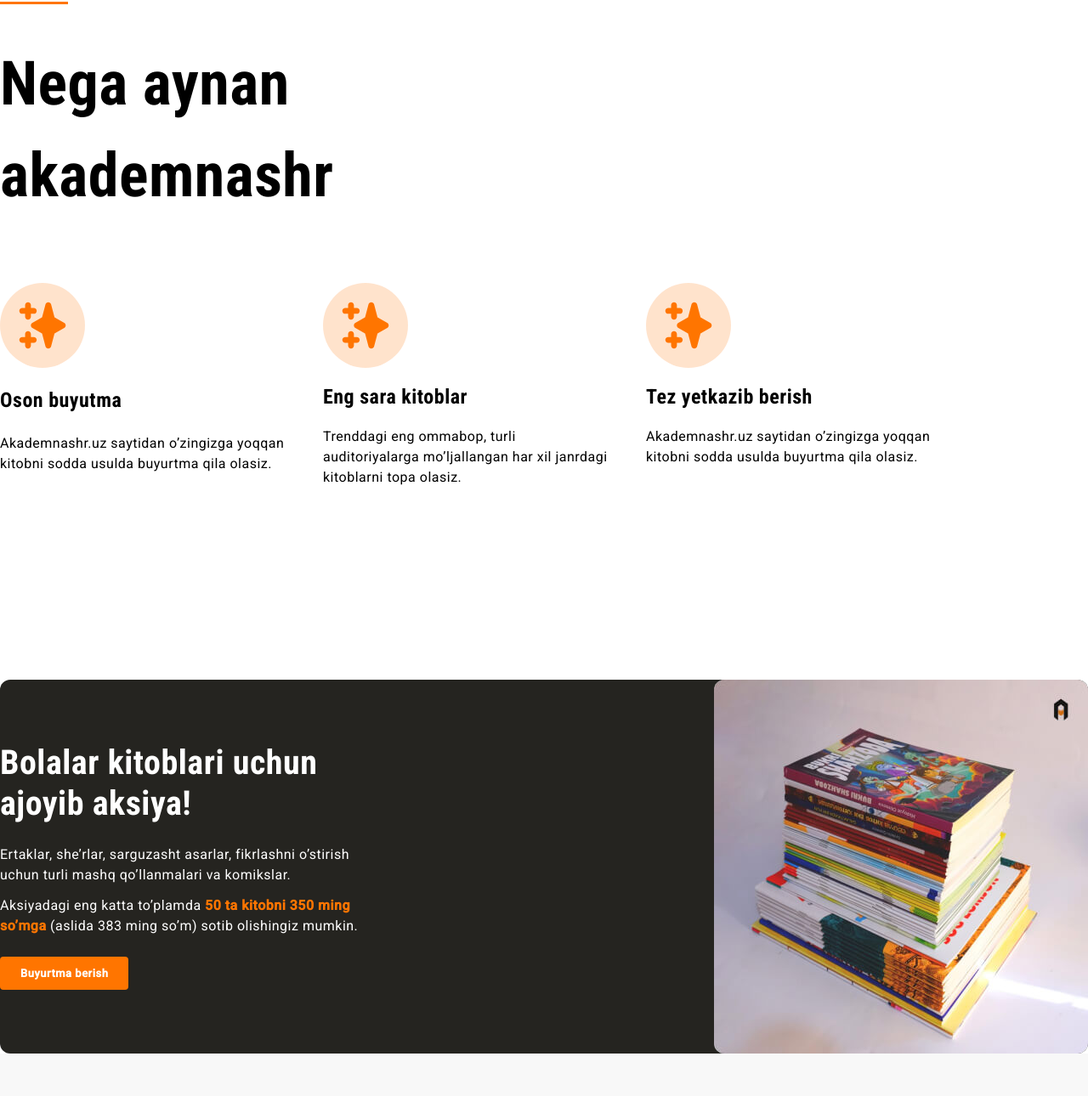
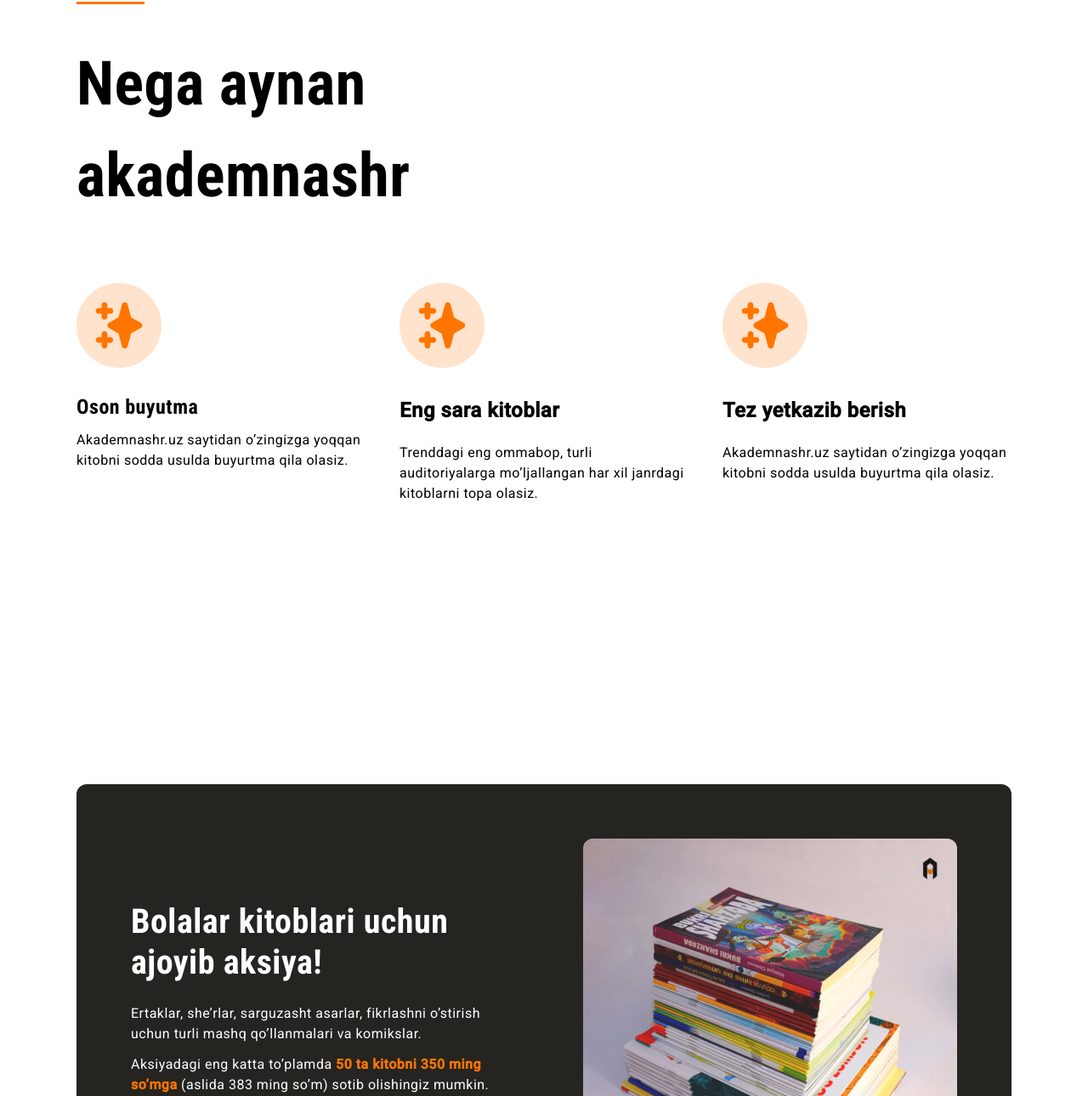
Before and after one commit to Muhammadumar177/akademnashr-promo, a plain HTML site: page index.html in a window 1280 px wide. Shown: the part 975-2265 px from the top of the page at 85% size. Drawn offline with Linux system fonts and the light colour scheme.

Commit message:
add container and related styles and footer links marging

```diff
--- a/css/style.css
+++ b/css/style.css
@@ -1,5 +1,9 @@
-
+*{
+  box-sizing: border-box ;
+}
 body{
+  padding: 0;
+  margin: 0;
 font-size: 16px;
 line-height: 1.5;
 font-family: "Roboto", sans-serif;
@@ -9,15 +13,27 @@ letter-spacing: 0.5px;
 outline: dotted 3.2px #ff7500 ;
 outline-offset: 3px;
 }
+/* Container  */
 
+.container{
+  width: 100%;
+  max-width: 1140px;
+padding-left: 20px;
+padding-right: 20px;
+margin-right: auto;
+margin-left: auto;
+}
 .site-header{
-display: flex;
-justify-content: space-between;
-align-items: center;
+
 border-top: 5px solid #ff7500;
 padding-top: 16px;
 padding-bottom: 16px;
 background-color: #fff;
+}
+.site-header-container{
+  display: flex;
+justify-content: space-between;
+align-items: center;
 }
 .logo-link{
 transition: opacity 0.5s ease;
@@ -88,13 +104,16 @@ opacity: 0.8;
 opacity: 0.6;
 }
 .hero{
-  display: flex;
-  justify-content: space-between;
+
 padding-top: 80px;
 padding-bottom: 80px;
+background-color: #252420;
+color: #fff;
+}
+.hero-container{
+  display: flex;
   align-items: center;
-  background-color: #252420;
-  color: #fff;
+  justify-content: space-between
 }
 .hero-content{
   width: 360px;
@@ -149,13 +168,19 @@ margin-right: 40px;
   justify-content: center;
 width: 100px;
 height: 100px;
+margin-bottom: 32px;
 border-radius: 50%;
 background-color: rgba(255, 117, 0, 0.2);
 }
-.feature-heading{
+.feature-tittle{
+  margin-top: 0;
+  margin-bottom: 12px;
 font-size: 24px;
 line-height: 1.2;
 font-family: "Roboto Condensed", sans-serif;
+}
+.feature-info{
+  margin: 0;
 }
 .features-list{
   display: flex;
@@ -166,12 +191,18 @@ font-family: "Roboto Condensed", sans-serif;
 }
 
 .promo{
+  padding-top: 120px;
+  padding-bottom: 16px;
+}
+.promo-inner{
   display: flex;
   justify-content: space-between;
   align-items: center;
+  padding: 64px;
   border-radius: 12px;
   background-color: #252420;
   color: #fff;
+
 }
 .promo-content{
 width: 440px;
@@ -267,6 +298,11 @@ line-height: 19px;
 .site-footer-link:last-child{
   margin-right: 0;
 }
+.site-footer-link li {margin-bottom: 16px;
+}
+.site-footer-link li:last-child {margin-bottom: 0;
+}
+
 .site-footer-link a {
   text-decoration: none;
   color: #252420;
--- a/index.html
+++ b/index.html
@@ -15,6 +15,7 @@
   <body>
     <!-- SITE HEADER -->
     <header class="site-header">
+      <div class="site-header-container container">
         <a class="logo-link" href="index.html">
         <img src="img/logo (3).svg" width="227" height="60" alt="sayt logosi"></a>
         <div class="site-header-actions">
@@ -28,11 +29,13 @@
           </nav>
           <a class="main-link" href="#">Ro'yhatdan o'tish</a>
         </div>
+      </div>
     </header>
 
     <main>
       <!-- HERO -->
       <section class="hero">
+        <div class=" hero-container container">
           <div class="hero-content">
             <hr class="orange-line">
             <h2 class="hero-heading">Pythonda dasturlash asoslari</h2>
@@ -40,32 +43,30 @@
             <a class="main-link" href="#">Buyurtma berish</a>
           </div>
                 <img class="hero-img" src="img/python-book.jpg" width="510  " height="510" alt="book abt python">
+        </div>
       </section>
 
 
       <!-- features -->
       <section class="features">
+        <div class="featurers-container container ">
           <hr class="orange-line">
           <h2 class="features-heading">Nega aynan akademnashr</h2>
           <ul class="features-list">
-
             <li class="feature">
               <div class="feature-icon-wrapper">
                 <img src="img/Icon.2.svg" width="56" height="56" alt="iconca">
               </div>
-            <h3 class="feature-heading">Oson buyutma</h3>
+              <h3 class="feature-tittle">Oson buyutma</h3>
               <p class="feature-info">Akademnashr.uz saytidan o’zingizga yoqqan kitobni sodda usulda buyurtma qila olasiz.</p>
             </li>
-
             <li class="feature">
               <div class="feature-icon-wrapper">
                 <img src="img/Icon.2.svg" width="56" height="56" alt="iconca">
               </div>
               <h2   class="feature-heading">Eng sara kitoblar</h2>
-
               <p class="feature-info">Trenddagi eng ommabop, turli auditoriyalarga mo’ljallangan har xil janrdagi kitoblarni topa olasiz.</p>
             </li>
-
             <li class="feature">
               <div class="feature-icon-wrapper">
                 <img src="img/Icon.2.svg" width="56" height="56" alt="iconca">
@@ -74,10 +75,13 @@
                <p class="feature-info">Akademnashr.uz saytidan o’zingizga yoqqan kitobni sodda usulda buyurtma qila olasiz.</p>
             </li>
           </ul>
+        </div>
       </section>
 
       <!-- Aksiyalar -->
       <section class="promo">
+          <div class="container">
+          <div class="promo-inner">
             <div class="promo-content">
               <h2 class="promo-heading">Bolalar kitoblari uchun ajoyib aksiya!</h2>
               <div class="promo-info-wrapper">
@@ -87,18 +91,20 @@
               <a class="main-link" href="#" > Buyurtma berish</a>
             </div>
             <img class="promo-img" src="img/sale-img.jpg"  width="440" height="440" alt="Books on sale" srcset="img/sale-img.jpg 1, img/sale-img@2x.jpg 2x">
+          </div>
+        </div>
         </section>
     </main>
 
     <!-- SITE FOOTER -->
     <footer class="site-footer" >
+      <div class="container">
         <div class="site-footer-top">
           <a class="logo-link" href="index.html"> <img src="img/logo (3).svg" alt="">
           </a>
           <!-- Ijtimoiy tarmoqlar -->
           <ul class="site-footer-socials">
             <li>
-
               <a href="https://t.me/Akademnashr" target="_blank">
                 <svg width="24" height="24" viewBox="0 0 24 24" fill="none" xmlns="http://www.w3.org/2000/svg">
                   <path fill-rule="evenodd" clip-rule="evenodd" d="M12 0C8.741 0 8.333 0.014 7.053 0.072C2.695 0.272 0.273 2.69 0.073 7.052C0.014 8.333 0 8.741 0 12C0 15.259 0.014 15.668 0.072 16.948C0.272 21.306 2.69 23.728 7.052 23.928C8.333 23.986 8.741 24 12 24C15.259 24 15.668 23.986 16.948 23.928C21.302 23.728 23.73 21.31 23.927 16.948C23.986 15.668 24 15.259 24 12C24 8.741 23.986 8.333 23.928 7.053C23.732 2.699 21.311 0.273 16.949 0.073C15.668 0.014 15.259 0 12 0ZM12 2.163C15.204 2.163 15.584 2.175 16.85 2.233C20.102 2.381 21.621 3.924 21.769 7.152C21.827 8.417 21.838 8.797 21.838 12.001C21.838 15.206 21.826 15.585 21.769 16.85C21.62 20.075 20.105 21.621 16.85 21.769C15.584 21.827 15.206 21.839 12 21.839C8.796 21.839 8.416 21.827 7.151 21.769C3.891 21.62 2.38 20.07 2.232 16.849C2.174 15.584 2.162 15.205 2.162 12C2.162 8.796 2.175 8.417 2.232 7.151C2.381 3.924 3.896 2.38 7.151 2.232C8.417 2.175 8.796 2.163 12 2.163ZM5.838 12C5.838 8.597 8.597 5.838 12 5.838C15.403 5.838 18.162 8.597 18.162 12C18.162 15.404 15.403 18.163 12 18.163C8.597 18.163 5.838 15.403 5.838 12ZM12 16C9.791 16 8 14.21 8 12C8 9.791 9.791 8 12 8C14.209 8 16 9.791 16 12C16 14.21 14.209 16 12 16ZM16.965 5.595C16.965 4.8 17.61 4.155 18.406 4.155C19.201 4.155 19.845 4.8 19.845 5.595C19.845 6.39 19.201 7.035 18.406 7.035C17.61 7.035 16.965 6.39 16.965 5.595Z" fill="currentColor"/>
@@ -120,7 +126,6 @@
           </ul>
         </div>
         <hr class="site-footer-diveder">
-
         <!-- linklar -->
         <div class="site-footer-bottom">
           <ul  class="site-footer-link">
@@ -150,6 +155,7 @@
             <li><a href="#">Maxfiylik nizomi</a></li>
           </ul>
         </div>
+      </div>
 
     </footer  >
 
```
Lines whose indentation alone changed are shown as unchanged.
